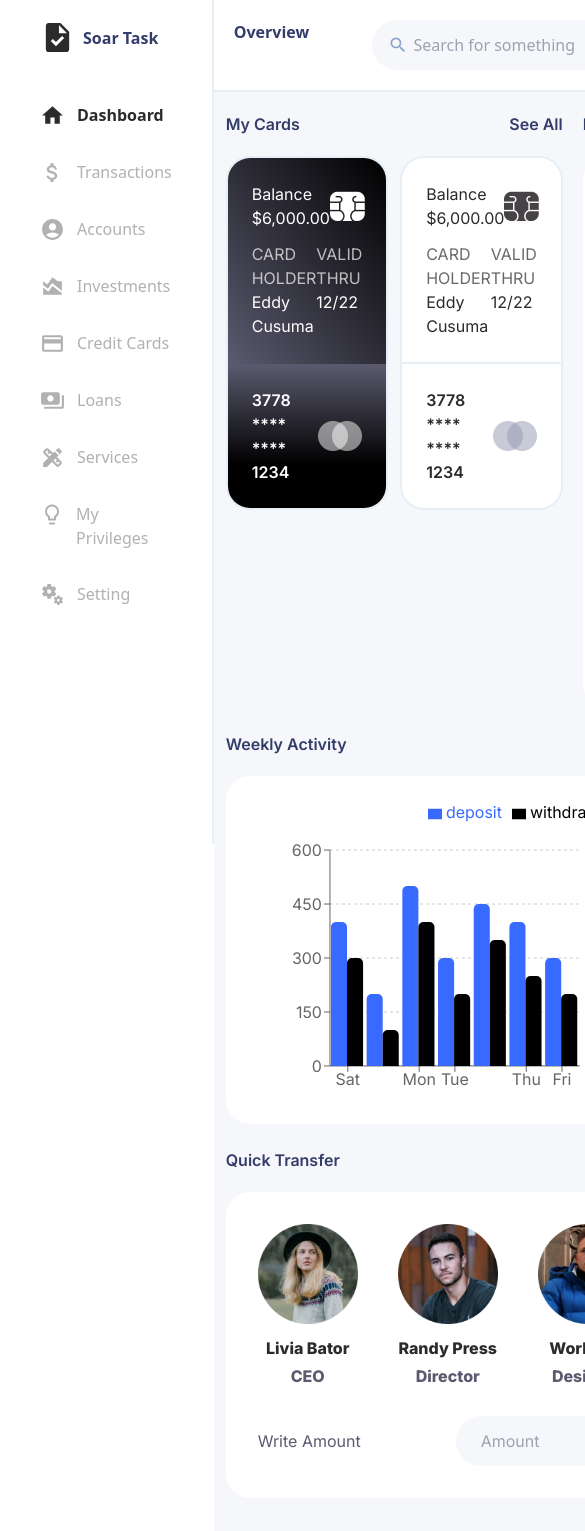
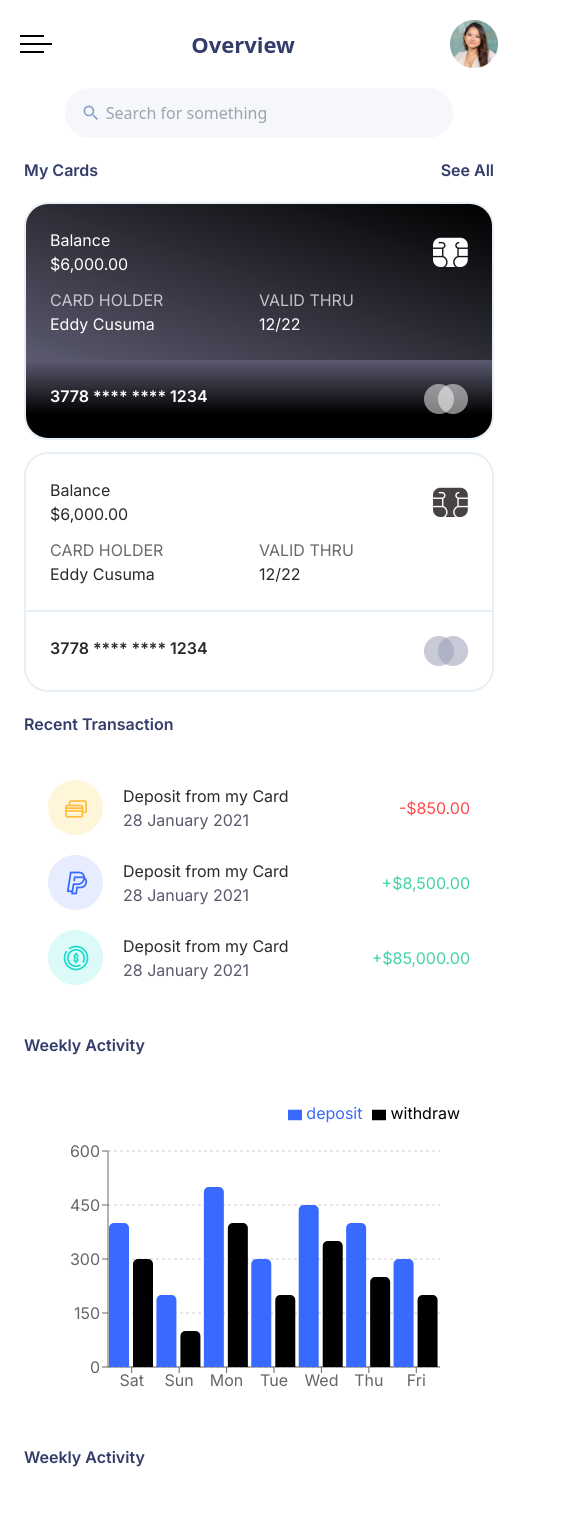
Before and after one commit to Bahamut10/soar-web, a Next.js app: page /dashboard in a window 390 px wide. Shown: the top 1531 px of the page, 585 px wide, since content can reach past the window. Built offline with nearby package versions, Linux system fonts and the light colour scheme.

Commit message:
feat: configured mobile view for dashboard page

```diff
--- /dev/null
+++ b/breakpoints.ts
@@ -0,0 +1,22 @@
+import { createBreakpoint } from 'react-use';
+import { screens } from './tailwind.screens';
+
+export const DEVICES = {
+  PHONE: 'phone',
+  TABLET: 'tablet',
+  LAPTOP: 'laptop',
+  DESKTOP: 'desktop',
+};
+
+export const breakpoints = {
+  [DEVICES.PHONE]: 0,
+  [DEVICES.TABLET]: Number.parseInt(screens.tablet),
+  [DEVICES.LAPTOP]: Number.parseInt(screens.laptop),
+  [DEVICES.DESKTOP]: Number.parseInt(screens.desktop),
+};
+
+const useBreakpoint = createBreakpoint(
+  breakpoints
+) as () => keyof typeof breakpoints;
+
+export default useBreakpoint;
--- a/package.json
+++ b/package.json
@@ -14,6 +14,7 @@
     "react": "^18.3.1",
     "react-dom": "^18.3.1",
     "react-icons": "^5.3.0",
+    "react-use": "^17.5.1",
     "recharts": "^2.13.3",
     "sass": "^1.81.0"
   },
--- a/src/app/dashboard/Charts/WeeklyActivityChart.tsx
+++ b/src/app/dashboard/Charts/WeeklyActivityChart.tsx
@@ -29,7 +29,7 @@ export default function WeeklyActivityChart() {
       <ResponsiveContainer width="100%" height={300}>
         <BarChart
           data={data}
-          margin={{ top: 50, right: 30, left: 20, bottom: -20 }}
+          margin={{ top: 50, right: 30, left: 0, bottom: -20 }}
         >
           <CartesianGrid strokeDasharray="3 3" vertical={false} />
           <XAxis dataKey="day" />
--- a/src/app/dashboard/GridBox/index.tsx
+++ b/src/app/dashboard/GridBox/index.tsx
@@ -3,6 +3,7 @@ import { THEMES } from '@/components/Card/enums';
 import Text from '@/components/Text';
 import { TEXT_VARIANTS } from '@/components/Text/enum';
 import clsx from 'clsx';
+import Link from 'next/link';
 
 type GridBoxProps = {
   children: React.ReactNode;
@@ -23,12 +24,14 @@ export default function GridBox(props: GridBoxProps) {
         >
           {title}
         </Text>
-        <Text
-          variant={TEXT_VARIANTS.SUBHEADING}
-          className="text-navy-blue font-semibold"
-        >
-          {cta}
-        </Text>
+        <Link href="/dashboard">
+          <Text
+            variant={TEXT_VARIANTS.SUBHEADING}
+            className="text-navy-blue font-semibold transition ease-in-out delay-75 hover:opacity-50 hover:transition hover:ease-in-out hover:delay-75"
+          >
+            {cta}
+          </Text>
+        </Link>
       </div>
       {children}
     </div>
--- a/src/app/dashboard/QuickTransfer/index.tsx
+++ b/src/app/dashboard/QuickTransfer/index.tsx
@@ -1,13 +1,13 @@
 import Button from '@/components/Button';
-import { BUTTON_SIZES, BUTTON_VARIANTS } from '@/components/Button/enum';
+import { BUTTON_VARIANTS } from '@/components/Button/enum';
 import Input from '@/components/Input';
 import Text from '@/components/Text';
 import { TEXT_VARIANTS } from '@/components/Text/enum';
-import clsx from 'clsx';
 import Image from 'next/image';
+import { useCallback, useMemo, useState } from 'react';
 import { MdChevronLeft, MdChevronRight, MdSend } from 'react-icons/md';
+import useBreakpoint, { DEVICES } from '../../../../breakpoints';
 import { dataPerson, DataPerson } from './data';
-import { useCallback, useState } from 'react';
 
 type UserProfileProps = {
   className?: string;
@@ -25,7 +25,7 @@ function UserProfile(props: UserProfileProps) {
         alt="User Profile Picture"
         width={100}
         height={100}
-        className="max-w-[unset]"
+        className="max-[517px]:w-[80px] max-[517px]:h-[80px] max-w-[unset]"
       />
       <div className="mt-3 flex flex-col gap-1">
         <Text
@@ -46,11 +46,26 @@ function UserProfile(props: UserProfileProps) {
 }
 
 export default function QuickTransfer() {
+  const breakpoint = useBreakpoint();
+
   const [moveLeft, setMoveLeft] = useState(0);
 
+  const profileWidth = useMemo(() => {
+    if (breakpoint > DEVICES.TABLET) return 120;
+    return 80;
+  }, [breakpoint]);
+
+  const profileWidthToSkip = useMemo(() => {
+    if (breakpoint > DEVICES.TABLET) return 140;
+    return 120;
+  }, [breakpoint]);
+
+  console.log(breakpoint, profileWidthToSkip);
+
   const handleSlideLeft = useCallback(() => {
-    if (moveLeft < 240) setMoveLeft((prev) => prev + 140);
-  }, [moveLeft]);
+    if (moveLeft < (dataPerson.length - 3) * profileWidth)
+      setMoveLeft((prev) => prev + profileWidthToSkip);
+  }, [moveLeft, profileWidth, profileWidthToSkip]);
 
   const handleSlideRight = useCallback(() => {
     setMoveLeft(0);
@@ -59,7 +74,7 @@ export default function QuickTransfer() {
   return (
     <div className="tile !p-8">
       <div className="flex gap-8 items-center">
-        <div className="flex gap-10 w-[400px] overflow-hidden">
+        <div className="max-[517px]:w-[320px] flex gap-10 w-[400px] overflow-hidden">
           {dataPerson.map((person) => (
             <UserProfile
               key={person.photo}
--- a/src/app/dashboard/TransactionsList/index.tsx
+++ b/src/app/dashboard/TransactionsList/index.tsx
@@ -3,7 +3,7 @@ import TransactionItem from './TransactionItem';
 
 export default function TransactionList() {
   return (
-    <div className="tile flex flex-col justify-between h-full">
+    <div className="max-desktop:gap-5 tile flex flex-col justify-between h-full">
       <TransactionItem transactionType={TRANSACTION_TYPES.CARD} amount={-850} />
       <TransactionItem
         transactionType={TRANSACTION_TYPES.PAYPAL}
--- a/src/app/dashboard/page.tsx
+++ b/src/app/dashboard/page.tsx
@@ -12,9 +12,9 @@ import QuickTransfer from './QuickTransfer';
 export default function DashboardPage() {
   return (
     <div className="wrapper">
-      <div className="flex gap-5">
+      <div className="max-desktop:flex-col flex gap-5">
         <GridBox title="My Cards" cta="See All" containerClassName="flex-[2]">
-          <div className="flex gap-3">
+          <div className="max-desktop:flex-col flex gap-3">
             <Card
               balance={6000}
               cardNumber="3778 **** **** 1234"
@@ -35,7 +35,7 @@ export default function DashboardPage() {
           <TransactionList />
         </GridBox>
       </div>
-      <div className="flex gap-5 mt-6">
+      <div className="max-desktop:flex-col flex gap-5 mt-6">
         <GridBox title="Weekly Activity" containerClassName="flex-[2]">
           <WeeklyActivityChart />
         </GridBox>
@@ -43,14 +43,11 @@ export default function DashboardPage() {
           <ExpenseStatisticChart />
         </GridBox>
       </div>
-      <div className="flex gap-5 mt-6">
-        <GridBox
-          title="Quick Transfer"
-          containerClassName="flex-1 items-stretch"
-        >
+      <div className=" max-desktop:flex-col flex gap-5 mt-6">
+        <GridBox title="Quick Transfer" containerClassName="flex-1">
           <QuickTransfer />
         </GridBox>
-        <GridBox title="Balance History" containerClassName="flex-[1.3]">
+        <GridBox title="Balance History" containerClassName="flex-[2]">
           <BalanceHistoryChart />
         </GridBox>
       </div>
--- a/src/app/globals.scss
+++ b/src/app/globals.scss
@@ -2,8 +2,12 @@
 @tailwind components;
 @tailwind utilities;
 
+body {
+  @apply bg-white;
+}
+
 .wrapper {
-  @apply font-inter container mx-auto px-3 py-5 laptop:py-8 laptop:px-10;
+  @apply font-inter container mx-auto px-6 py-5 laptop:py-8 laptop:px-10;
 }
 
 .icon {
@@ -15,5 +19,25 @@
 }
 
 .tile {
-  @apply p-6 bg-white rounded-3xl;
+  @apply laptop:bg-white p-6 rounded-3xl;
 }
+
+.nav__strips {
+  @apply relative h-[2px] w-6 bg-black transition-all duration-300 left-0 opacity-100 top-0;
+
+  &:nth-child(2) {
+    @apply w-8;
+  }
+
+  &--open {
+    &:nth-child(1) {
+      @apply transition-all w-8 duration-300 rotate-45 top-3;
+    }
+    &:nth-child(2) {
+      @apply transition-all duration-300 left-full opacity-0;
+    }
+    &:nth-child(3) {
+      @apply transition-all w-8 duration-300 -rotate-45 -top-1;
+    }
+  }
+}
--- a/src/app/layout.tsx
+++ b/src/app/layout.tsx
@@ -24,7 +24,7 @@ export default function RootLayout({
           </div>
           <div className="flex-1">
             <Navbar />
-            <div className="bg-cloudy-grey">{children}</div>
+            <div className="laptop:bg-cloudy-grey">{children}</div>
           </div>
         </div>
       </body>
--- a/src/components/Navbar/index.tsx
+++ b/src/components/Navbar/index.tsx
@@ -1,14 +1,51 @@
-import { MdSearch } from 'react-icons/md';
+'use client';
+
+import { useCallback, useState } from 'react';
+import {
+  MdNotifications,
+  MdOutlineMiscellaneousServices,
+  MdSearch,
+} from 'react-icons/md';
+import Input from '../Input';
 import Text from '../Text';
 import { TEXT_VARIANTS } from '../Text/enum';
-import Input from '../Input';
+import Image from 'next/image';
+
+function MobileNav() {
+  const [isNavbarOpen, setIsNavbarOpen] = useState(false);
+
+  const handleStripsClick = useCallback(() => {
+    setIsNavbarOpen(!isNavbarOpen);
+  }, [isNavbarOpen]);
+
+  return (
+    <div className="laptop:hidden flex items-center">
+      <div
+        className="flex flex-col gap-[6px] cursor-pointer laptop:hidden"
+        onClick={handleStripsClick}
+      >
+        <span
+          className={`nav__strips ${isNavbarOpen ? 'nav__strips--open' : ''}`}
+        />
+        <span
+          className={`nav__strips ${isNavbarOpen ? 'nav__strips--open' : ''}`}
+        />
+        <span
+          className={`nav__strips ${isNavbarOpen ? 'nav__strips--open' : ''}`}
+        />
+      </div>
+    </div>
+  );
+}
 
 export default function Navbar() {
   return (
-    <div className="flex justify-between p-5 border-0 border-b-2 border-solid border-shiny-grey">
+    <>
+      <div className="flex justify-between items-center p-5 border-0 laptop:border-b-2 laptop:border-solid laptop:border-shiny-grey">
+        <MobileNav />
         <Text
           variant={TEXT_VARIANTS.HEADING4}
-        className="text-navy-blue font-semibold"
+          className="text-navy-blue font-semibold text-h5"
         >
           Overview
         </Text>
@@ -16,7 +53,7 @@ export default function Navbar() {
           <Input
             type="text"
             placeholder="Search for something"
-          className="pl-10 bg-cloudy-grey !rounded-full"
+            className="max-laptop:hidden pl-10 bg-cloudy-grey !rounded-full"
             defaultValue={''}
             leftIcon={
               <MdSearch
@@ -26,16 +63,37 @@ export default function Navbar() {
             }
             // onChange={handleChange}
           />
-        <div className="icon">
-          <MdSearch className="z-10" size={20} />
+          <div className="max-laptop:hidden icon">
+            <MdOutlineMiscellaneousServices className="z-10" size={30} />
+          </div>
+          <div className="max-laptop:hidden icon">
+            <MdNotifications className="z-10 text-trusted-blue" size={30} />
           </div>
           <div className="icon">
-          <MdSearch className="z-10" size={20} />
-        </div>
-        <div className="icon">
-          <MdSearch className="z-10" size={20} />
+            <Image
+              src="/user-0.png"
+              alt="User Profile Picture"
+              width={50}
+              height={50}
+            />
           </div>
         </div>
       </div>
+      <div className="laptop:hidden w-3/4 mx-auto ">
+        <Input
+          type="text"
+          placeholder="Search for something"
+          className="pl-10 w-full bg-cloudy-grey !rounded-full"
+          defaultValue={''}
+          leftIcon={
+            <MdSearch
+              className="absolute left-4 top-1/2 -translate-y-1/2 text-gloomy-blue"
+              size={20}
+            />
+          }
+          // onChange={handleChange}
+        />
+      </div>
+    </>
   );
 }
--- a/src/components/Sidebar/index.tsx
+++ b/src/components/Sidebar/index.tsx
@@ -27,7 +27,7 @@ export default function Sidebar() {
   }, []);
 
   return (
-    <div className="flex flex-col gap-12 px-10 py-5 border-0 border-r-2 border-solid border-shiny-grey bg-white min-h-svh">
+    <div className="flex flex-col gap-12 px-10 py-5 border-0 border-r-2 border-solid border-shiny-grey bg-white min-h-svh max-laptop:hidden">
       <div className="flex gap-2 items-center">
         <MdTask className="text-charcoal" size={35} />
         <Text
```
Also changed, not shown: public/user-0.png (added), 1 other file (tests, documents, lock files or other folders). Lines whose indentation alone changed are shown as unchanged.
